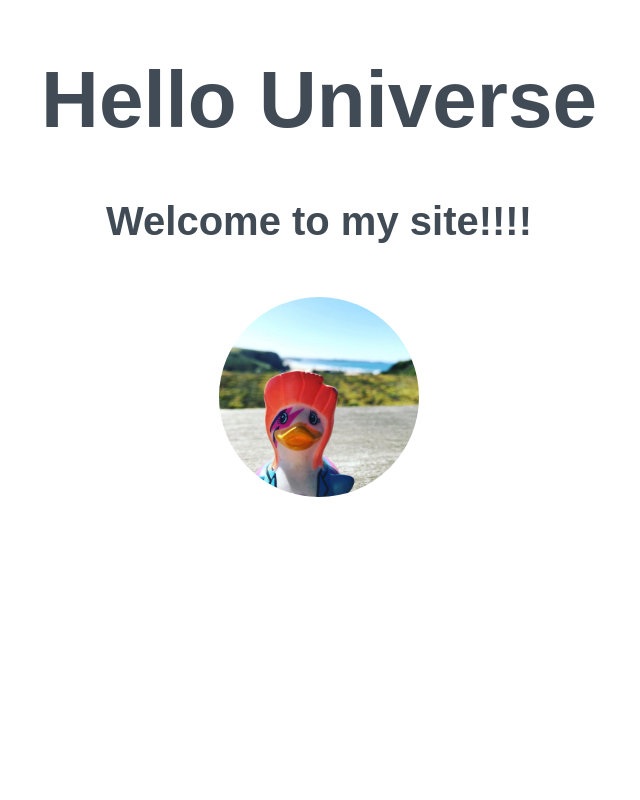
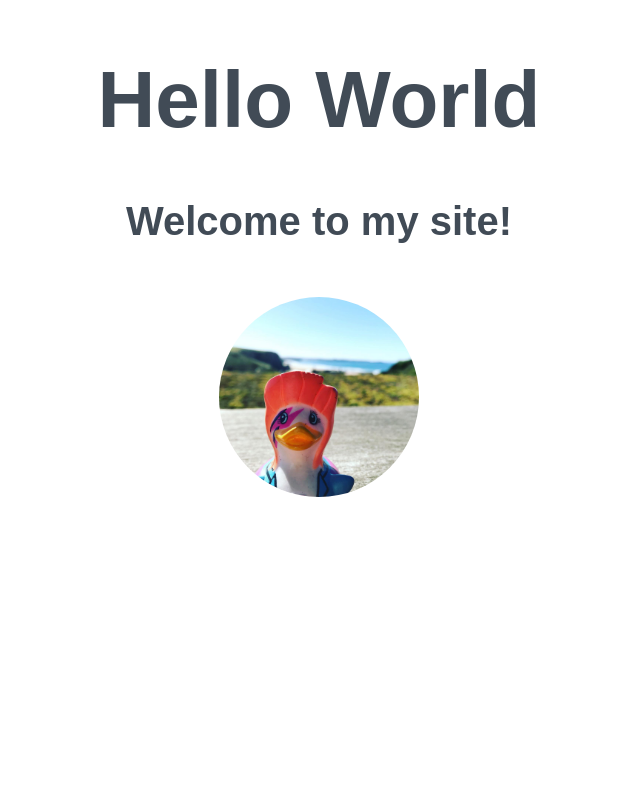
Before and after one commit to cn278/beginners-week-one-master, a plain HTML site: page index.html in a window 1280 px wide. Shown: the top 800 px of the page, without its empty margins (321-961 px from the left). Drawn offline with Linux system fonts and the light colour scheme.

Commit message:
Revert "Update index file"
This reverts commit c601a3bed8d1540a7eabcd19b9cb14b41107594c.

```diff
--- a/index.html
+++ b/index.html
@@ -10,9 +10,9 @@
 </head>
 <body>
   <div>
-  <h1>Hello Universe</h1>
+  <h1>Hello World</h1>
 
-  <h2>Welcome to my site!!!!</h2>
+  <h2>Welcome to my site!</h2>
 
   <!-- image of a duck -->
   <img src="duck.jpg" width="200px">
```
